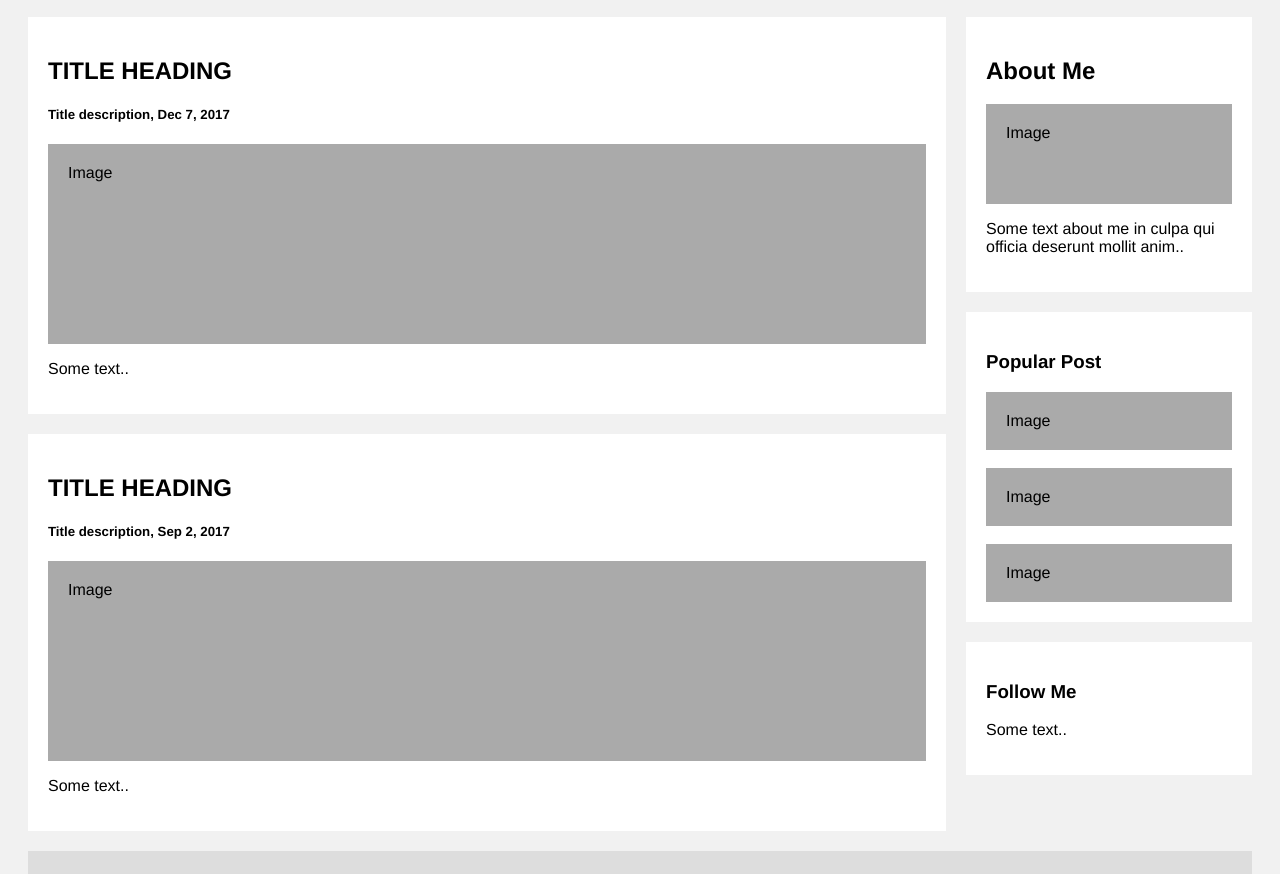
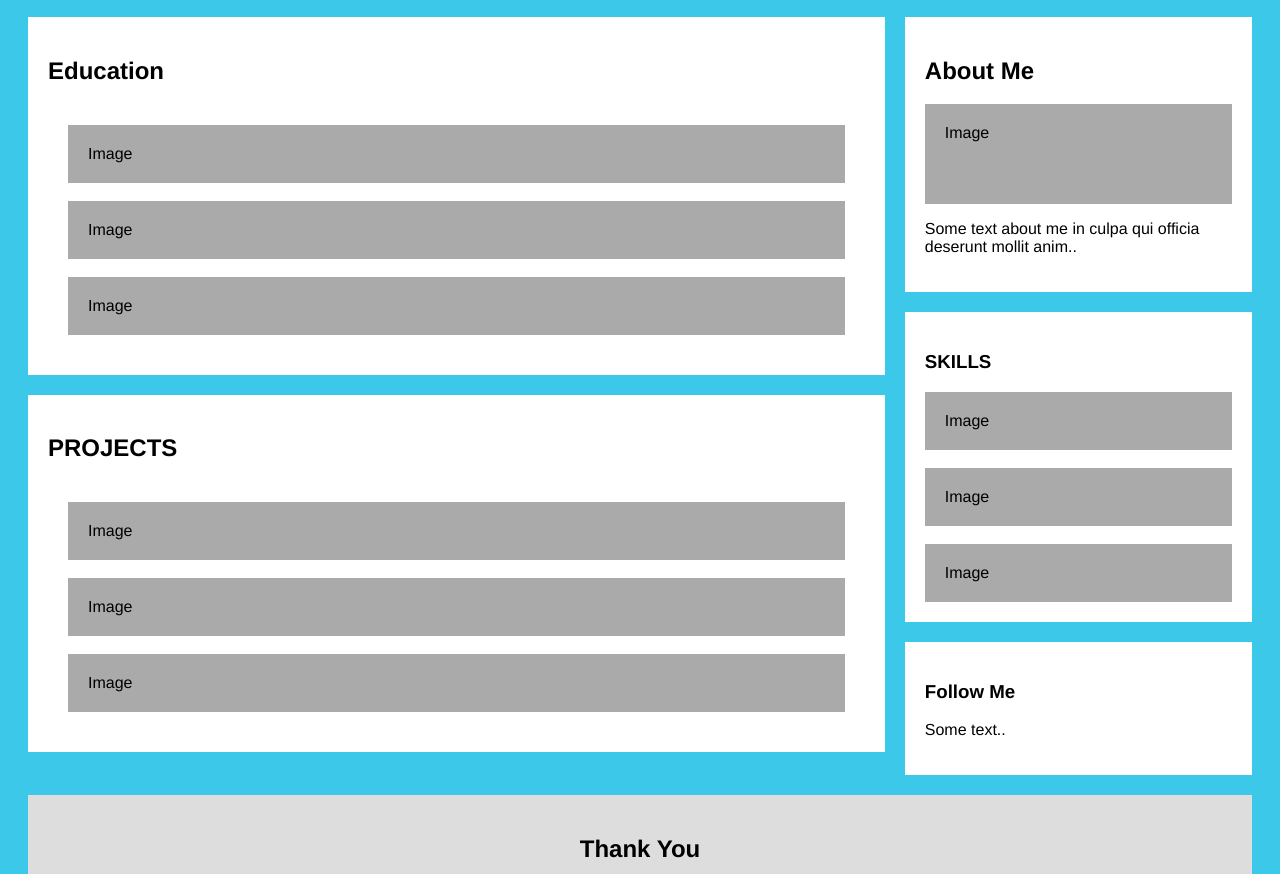
Before and after one commit to JONATHANKK22/Logintest, a plain HTML site: page index.html in a window 1280 px wide. Shown: the part 260-1134 px from the top of the page. Drawn offline with Linux system fonts and the light colour scheme.

Commit message:
commit 1

```diff
--- a/index.html
+++ b/index.html
@@ -3,27 +3,36 @@
 <head>
   <meta charset="UTF-8">
   <meta name="viewport" content="width=device-width, initial-scale=1.0">
-  <title>Document</title>
+  <title>My Resume</title>
   <link rel="stylesheet" href="/style.css">
 </head>
 <body>
   <div class="header">
-    <h2>Blog Name</h2>
+    <h2>Jonathan Almeida</h2>
   </div>
 
   <div class="row">
     <div class="leftcolumn">
       <div class="card">
-        <h2>TITLE HEADING</h2>
-        <h5>Title description, Dec 7, 2017</h5>
-        <div class="fakeimg" style="height:200px;">Image</div>
-        <p>Some text..</p>
+        <h2>Education</h2>
+
+
+        <div class="card">
+
+          <div class="fakeimg">Image</div><br>
+          <div class="fakeimg">Image</div><br>
+          <div class="fakeimg">Image</div>
+        </div>
+
       </div>
       <div class="card">
-        <h2>TITLE HEADING</h2>
-        <h5>Title description, Sep 2, 2017</h5>
-        <div class="fakeimg" style="height:200px;">Image</div>
-        <p>Some text..</p>
+        <h2>PROJECTS</h2>
+        <div class="card">
+          <div class="fakeimg">Image</div><br>
+          <div class="fakeimg">Image</div><br>
+          <div class="fakeimg">Image</div>
+        </div>
+
       </div>
     </div>
     <div class="rightcolumn">
@@ -33,11 +42,12 @@
         <p>Some text about me in culpa qui officia deserunt mollit anim..</p>
       </div>
       <div class="card">
-        <h3>Popular Post</h3>
+        <h3>SKILLS</h3>
         <div class="fakeimg">Image</div><br>
         <div class="fakeimg">Image</div><br>
         <div class="fakeimg">Image</div>
       </div>
+
       <div class="card">
         <h3>Follow Me</h3>
         <p>Some text..</p>
@@ -46,7 +56,7 @@
   </div>
 
   <div class="footer">
-    <h2>Footer</h2>
+    <h2>Thank You</h2>
   </div>
 </body>
 </html>
--- a/style.css
+++ b/style.css
@@ -5,7 +5,8 @@
 body {
   font-family: 'Franklin Gothic Medium', 'Arial Narrow', Arial, sans-serif;
   padding: 20px;
-  background: #f1f1f1;
+  background: #3CC9E9;
+
 }
 
 /* Header/Blog Title */
@@ -13,20 +14,22 @@ body {
   padding: 30px;
   font-size: 40px;
   text-align: center;
-  background: white;
+  background-image: url(download.jpg) ;
+  backgroung-repeat:no-repeat;
+  background-size: 100% 100%;
 }
 
 /* Create two unequal columns that floats next to each other */
 /* Left column */
 .leftcolumn {
   float: left;
-  width: 75%;
+  width: 70%;
 }
 
 /* Right column */
 .rightcolumn {
   float: left;
-  width: 25%;
+  width: 30%;
   padding-left: 20px;
 }
 
```
Also changed, not shown: download.jpg (added).
